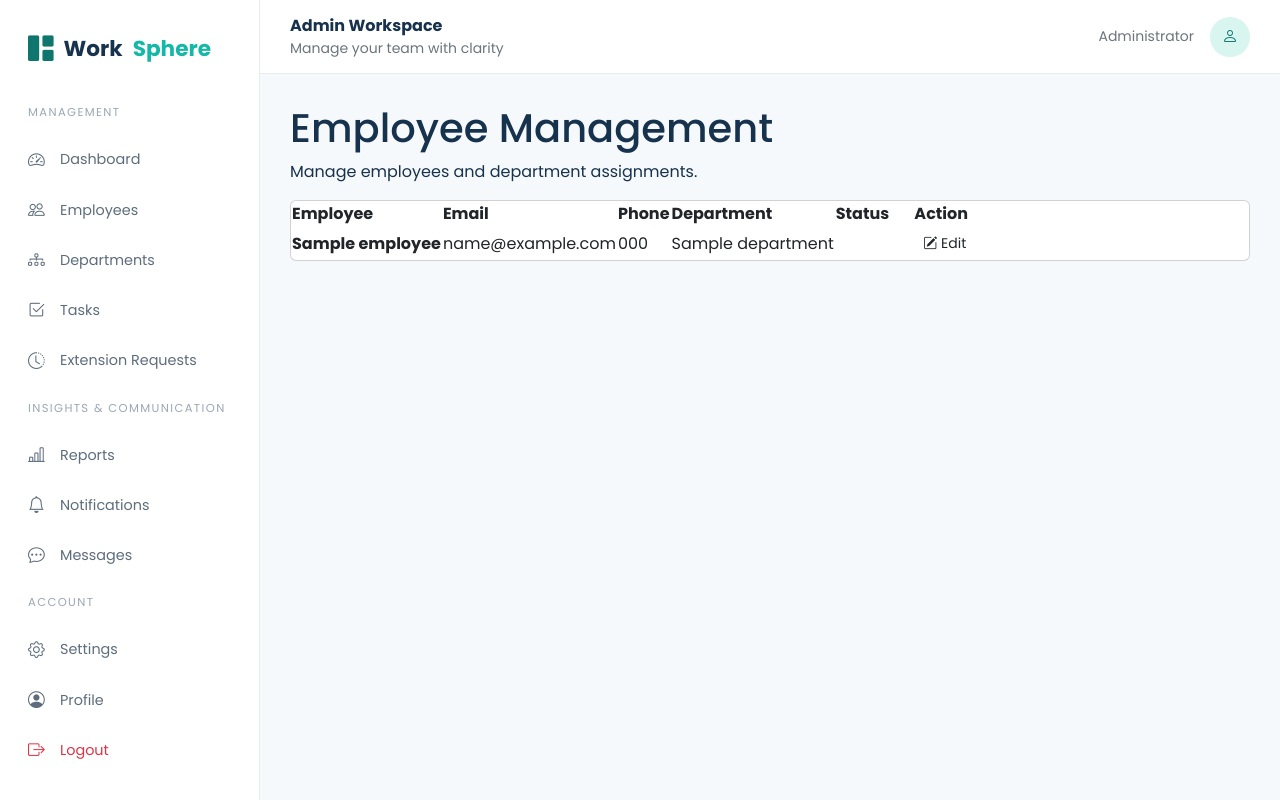
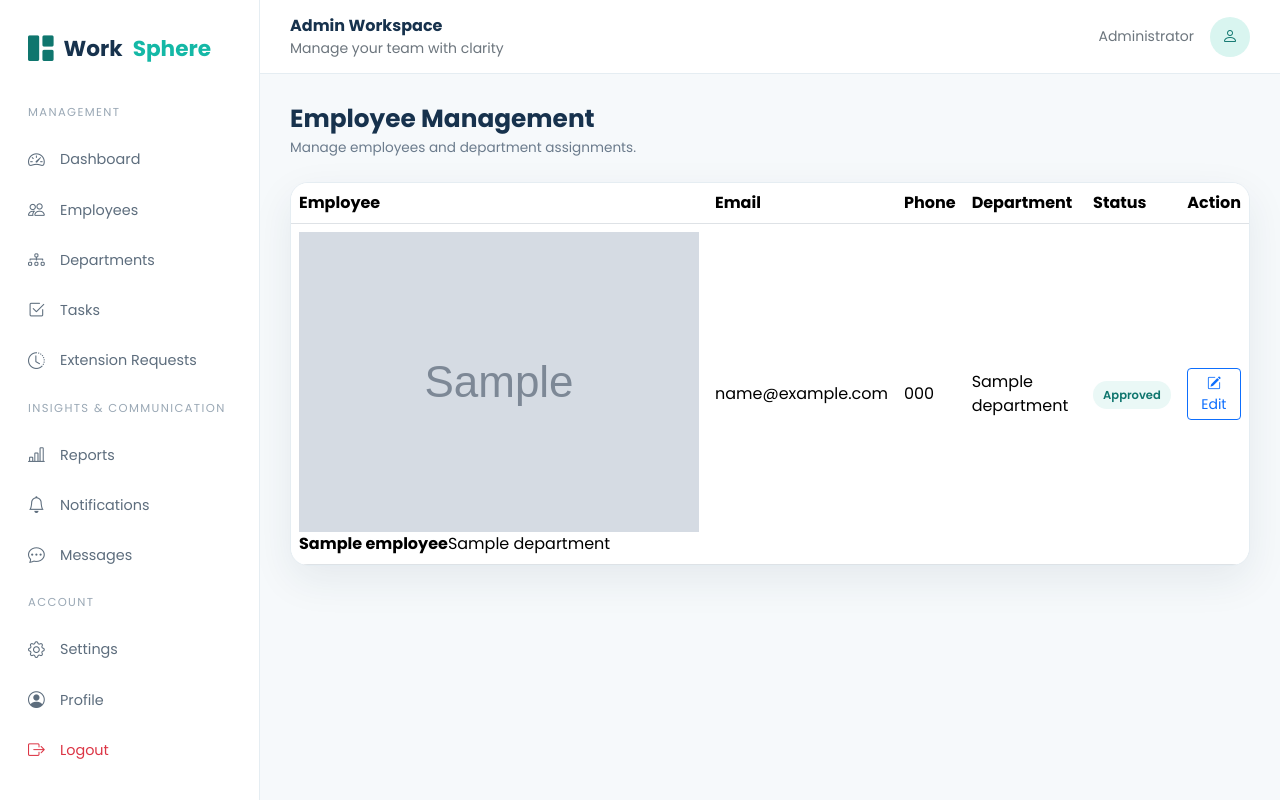
Before and after one commit to abhikrishnan447-dotcom/employee-management-system, a Django app: template work_management/work_manage/work_manage_app/templates/admin/employees.html in a window 1280 px wide. Run offline with Django 5.2, Linux system fonts and the light colour scheme; the template is opened without the code that fills it: most values are stand-ins (such as "Sample title", 1, 10 or a date in 2020); grey boxes marked "Sample" are stand-in pictures.

Commit message:
Fix employee list alignment and profile photos

```diff
--- a/work_management/work_manage/work_manage_app/templates/admin/employees.html
+++ b/work_management/work_manage/work_manage_app/templates/admin/employees.html
@@ -1 +1,28 @@
-{% extends 'workspace/admin_base.html' %}{% block content %}<div class="page-head"><div><h1>Employee Management</h1><p>Manage employees and department assignments.</p></div></div><div class="card"><div class="table-wrap"><table><thead><tr><th>Employee</th><th>Email</th><th>Phone</th><th>Department</th><th>Status</th><th>Action</th></tr></thead><tbody>{% for employee in employees %}<tr><td><strong>{{ employee.name }}</strong></td><td>{{ employee.email }}</td><td>{{ employee.phone }}</td><td>{% if employee.department %}{{ employee.department.name }}{% else %}—{% endif %}</td><td><span class="badge">{{ employee.status }}</span></td><td><a class="btn btn-sm" href="{% url 'employee_edit' employee.id %}"><i class="bi bi-pencil-square"></i> Edit</a></td></tr>{% empty %}<tr><td colspan="6">No employees found.</td></tr>{% endfor %}</tbody></table></div></div>{% endblock %}
+{% extends 'workspace/admin_base.html' %}
+{% block title %}Employees | WorkSphere{% endblock %}
+{% block content %}
+<div class="page-title mb-4"><h1>Employee Management</h1><p>Manage employees and department assignments.</p></div>
+<div class="card-pro p-0 overflow-hidden">
+  <div class="table-responsive">
+    <table class="table employee-table align-middle mb-0">
+      <thead><tr><th>Employee</th><th>Email</th><th>Phone</th><th>Department</th><th>Status</th><th class="text-end">Action</th></tr></thead>
+      <tbody>
+      {% for employee in employees %}
+      <tr>
+        <td><div class="employee-cell">
+          {% if employee.profile_photo %}<img class="employee-avatar" src="{{ employee.profile_photo.url }}" alt="{{ employee.name }}">
+          {% else %}<div class="employee-avatar employee-avatar-placeholder"><i class="bi bi-person"></i></div>{% endif %}
+          <div class="employee-name"><strong>{{ employee.name }}</strong><span>{{ employee.department.name|default:'No department' }}</span></div>
+        </div></td>
+        <td class="text-nowrap">{{ employee.email }}</td>
+        <td class="text-nowrap">{{ employee.phone }}</td>
+        <td>{% if employee.department %}{{ employee.department.name }}{% else %}—{% endif %}</td>
+        <td><span class="badge-soft">{{ employee.status }}</span></td>
+        <td class="text-end"><a class="btn btn-sm btn-outline-primary" href="{% url 'employee_edit' employee.id %}"><i class="bi bi-pencil-square"></i> Edit</a></td>
+      </tr>
+      {% empty %}<tr><td colspan="6" class="empty-state">No employees found.</td></tr>{% endfor %}
+      </tbody>
+    </table>
+  </div>
+</div>
+{% endblock %}
```
